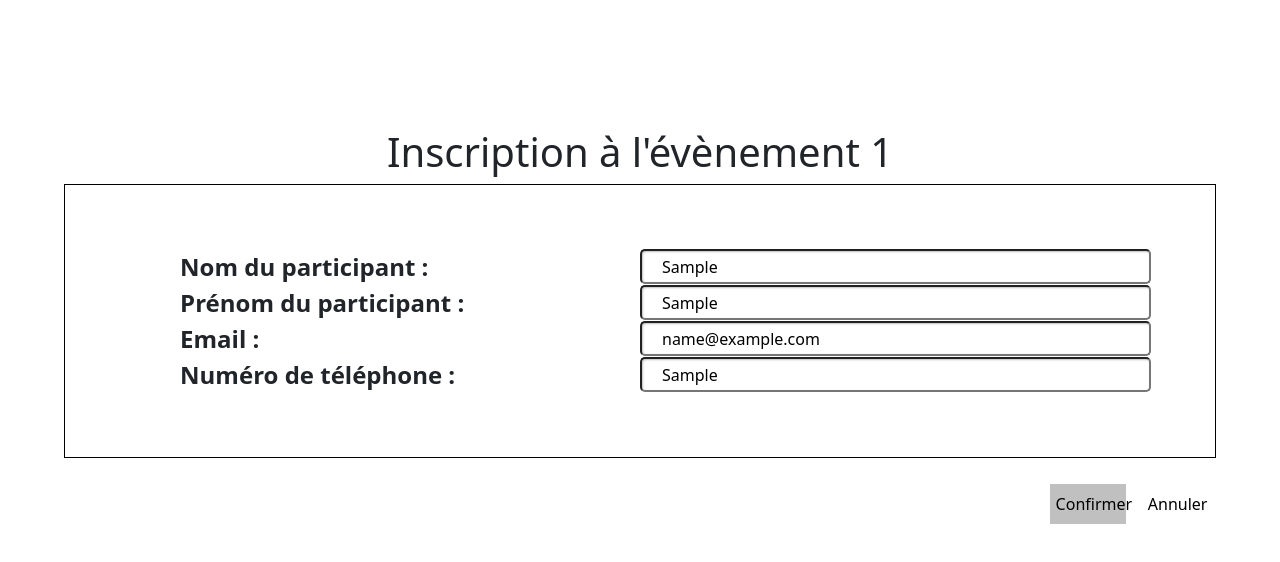
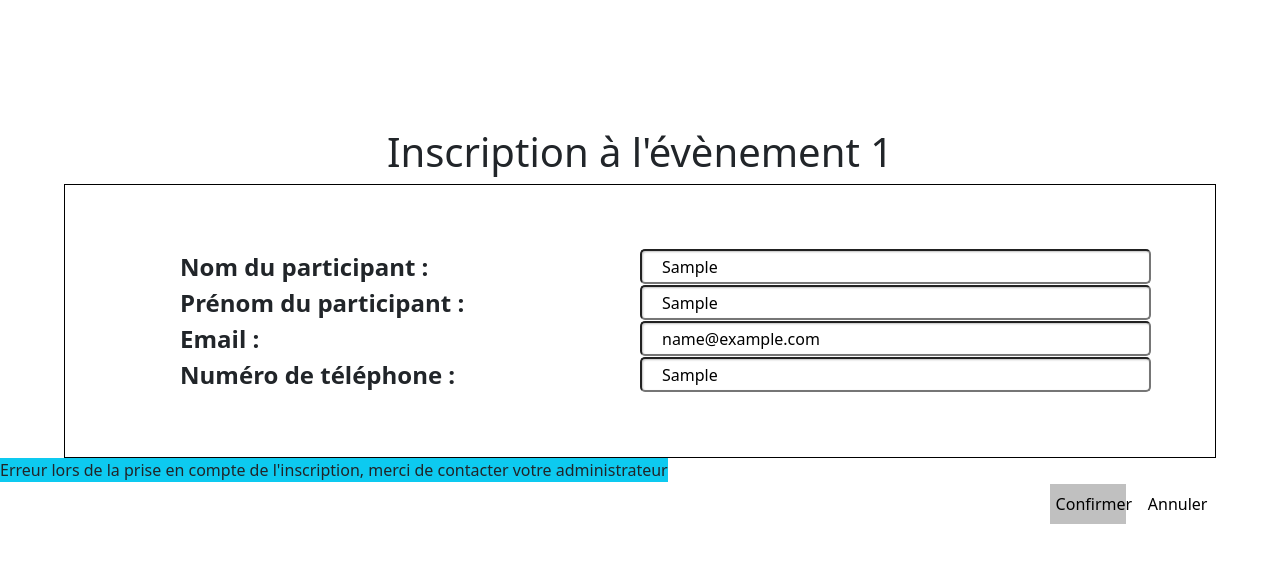
Before and after one commit to PaulineVarin/projet_web_MIAGE, an Angular app in the folder projet_web_MIAGEin_front/: page /inscriptionPersonne/1 in a window 1280 px wide. Both pictures are taken after typing "Sample", "Sample", "name@example.com", "Sample" into the empty fields and a click on the button "Annuler". Shown: the top 562 px of the page. Built offline with nearby package versions, Linux system fonts and the light colour scheme; no server answers.

Commit message:
fix/gestion erreurs participants

```diff
--- a/projet_web_MIAGEin_front/src/app/inscription-personne/inscription-personne.component.html
+++ b/projet_web_MIAGEin_front/src/app/inscription-personne/inscription-personne.component.html
@@ -20,7 +20,11 @@
     <button class="boutonConfirmer" type="submit">Confirmer</button>
 </form>
 
-<div *ngIf="envoiFomulaire">
+<div *ngIf="envoiFomulaire && !erreurFormulaire">
     <p class="bg-info" text-white> {{resPost.existeParticipant == true ? 'Participant déjà existant, pas de création de compte':"Creation du compte effectué"}}</p>
     <p class="bg-info" text-white>{{resPost.liaison == false ? 'Participation déjà enregistré. Pas de nouvelle inscription':"Inscription à l'évènement confirmée"}}</p>
 </div>
+
+<div *ngIf="envoiFomulaire && erreurFormulaire">
+    <p class="bg-info" text-white>Erreur lors de la prise en compte de l'inscription, merci de contacter votre administrateur</p>
+</div>
--- a/projet_web_MIAGEin_front/src/app/inscription-personne/inscription-personne.component.ts
+++ b/projet_web_MIAGEin_front/src/app/inscription-personne/inscription-personne.component.ts
@@ -13,8 +13,11 @@ export class InscriptionPersonneComponent implements OnInit {
   //mise en place des elements pour la page
   acronymeEvent:String = "" ;
   participantModel:Participant = new Participant();
+
   resPost = {"existeParticipant":true, "liaison":true};
   envoiFomulaire = false ;
+  erreurFormulaire=false ;
+
 
   constructor(private apiProjetWeb:ApiProjetWebService,
               private routeActive: ActivatedRoute) {}
@@ -25,13 +28,13 @@ export class InscriptionPersonneComponent implements OnInit {
 
   rajoutParticipant() {
       console.log("Debut rajoutParticpant");
+      this.envoiFomulaire = true ;
       //Récupération d'un Observable auquel on se souscrit, on récupère le JSON si valide, sinon on gère l'erreur
       this.apiProjetWeb.ajouterParticipant(this.acronymeEvent, this.participantModel).subscribe(
         (data) => {
                     let listValues = Object.values(data);
                     this.resPost.existeParticipant =  listValues[0];
                     this.resPost.liaison = listValues[1];
-                    this.envoiFomulaire = true ;
                   },
         (err) => this.handleError()
       );
@@ -39,8 +42,7 @@ export class InscriptionPersonneComponent implements OnInit {
   }
 
   handleError(){
-    //afficher un message d'erreur
-    console.log("Mauvaise saisie")
+    this.erreurFormulaire = true ;
   }
 
 
```
Also changed, not shown: 2 other files (tests, documents, lock files or other folders).
